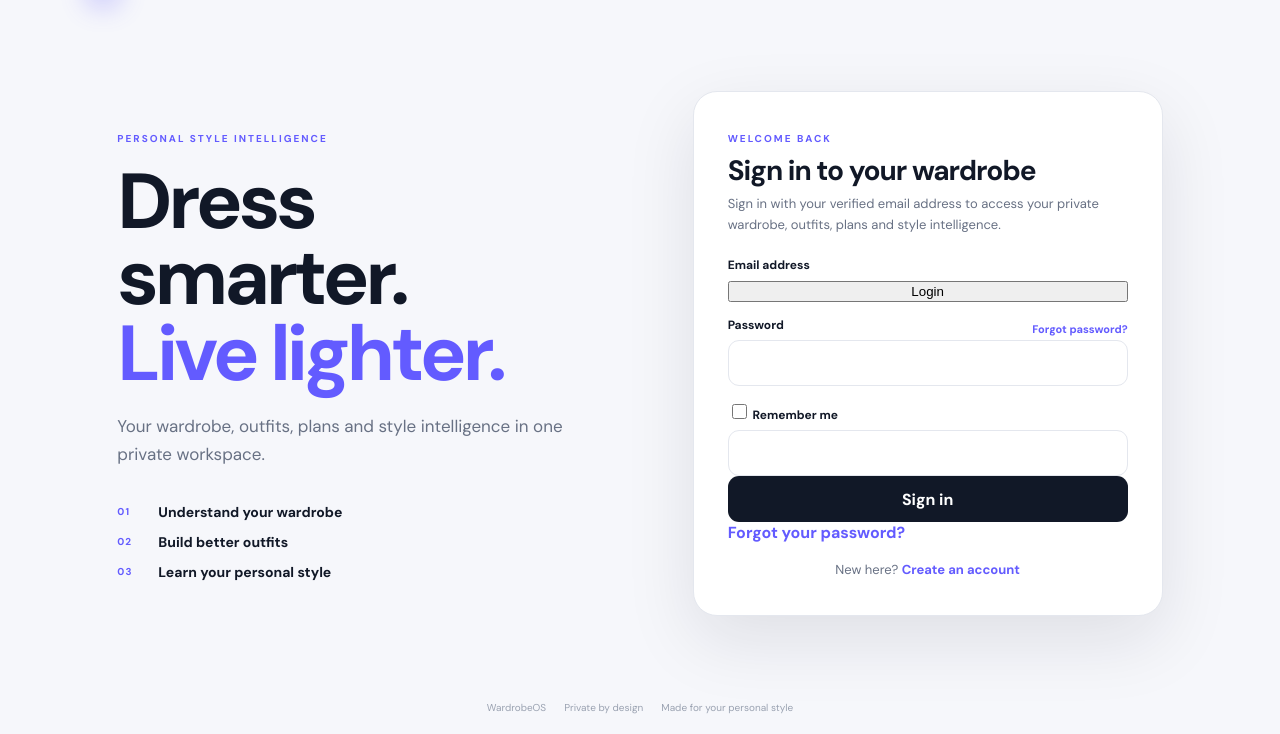
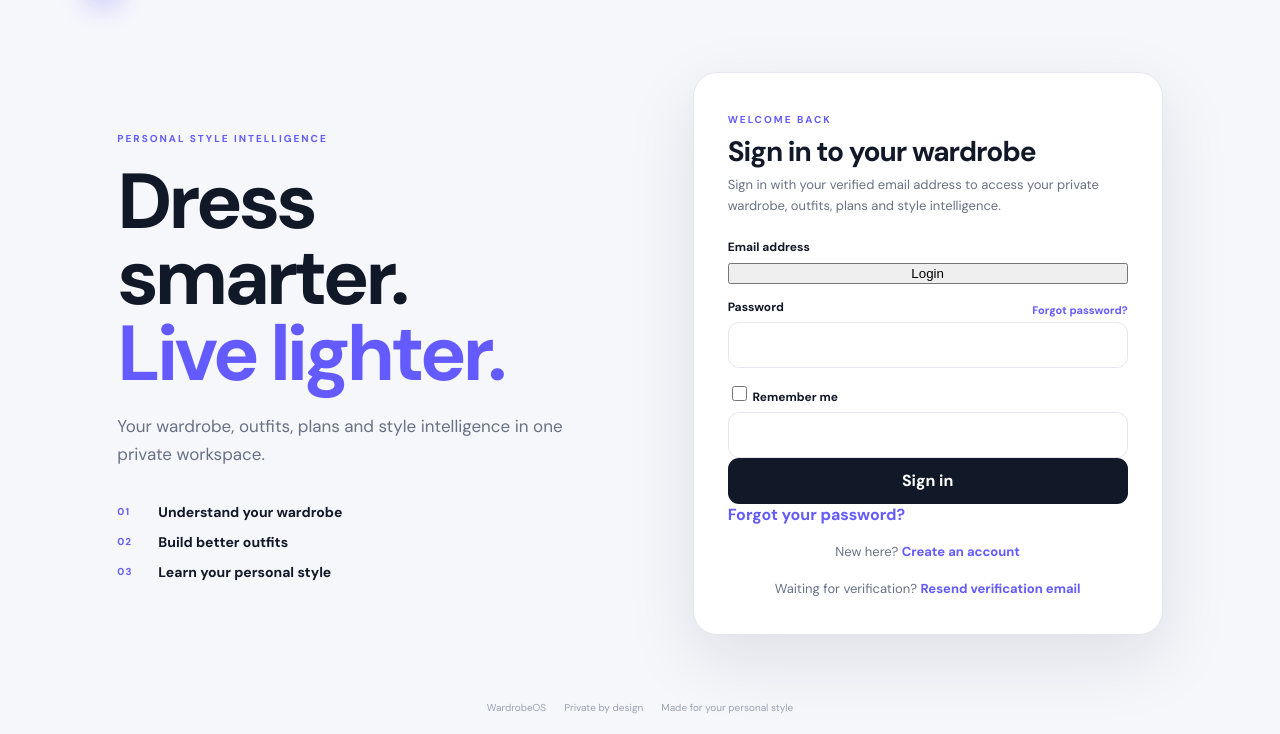
Before and after one commit to preethamofficial/WardrobeOS, a Django app: template templates/account/login.html in a window 1280 px wide. Shown: the part 66-800 px from the top of the page. Run offline with Django 5.2, Linux system fonts and the light colour scheme; the template is opened without the code that fills it, so the values that code supplies are empty, except form fields; tables that the repository leaves empty hold one stand-in row (values such as "Sample post"); form fields are guessed from the names that the template uses.

Commit message:
ux: add verification recovery link to login

```diff
--- a/templates/account/login.html
+++ b/templates/account/login.html
@@ -23,5 +23,6 @@
 <p class="auth-forgot"><a href="{% url 'account_reset_password' %}">Forgot your password?</a></p>
 </form>
 <p class="text-muted auth-alt">New here? <a href="{% url 'account_signup' %}">Create an account</a></p>
+<p class="text-muted auth-alt">Waiting for verification? <a href="{% url 'account_email_verification_sent' %}">Resend verification email</a></p>
 </div>
 {% endblock %}
```
